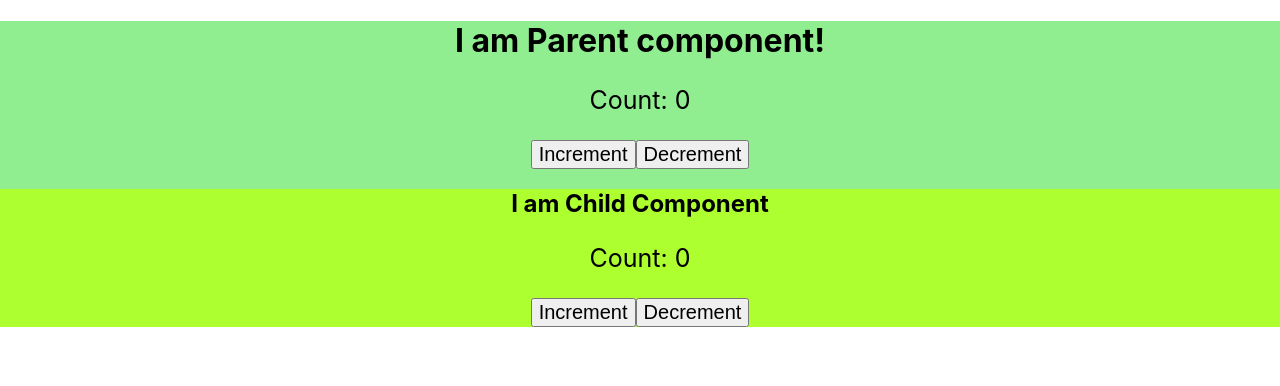
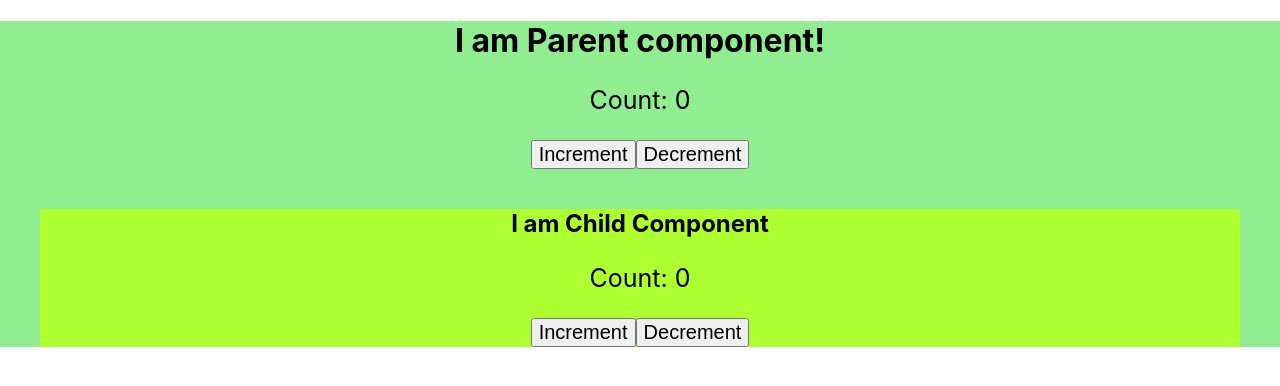
Before and after one commit to mdajgarhossain/React-FAQ, a React (Create React App) app: page / in a window 1280 px wide. Shown: the top 386 px of the page. Built offline with nearby package versions, Linux system fonts and the light colour scheme.

Commit message:
Make changes Child.css

```diff
--- a/src/components/Child/Child.css
+++ b/src/components/Child/Child.css
@@ -1,5 +1,6 @@
 .child {
     background-color: greenyellow;
+    margin: 40px;
 }
 
 .child p {
```
